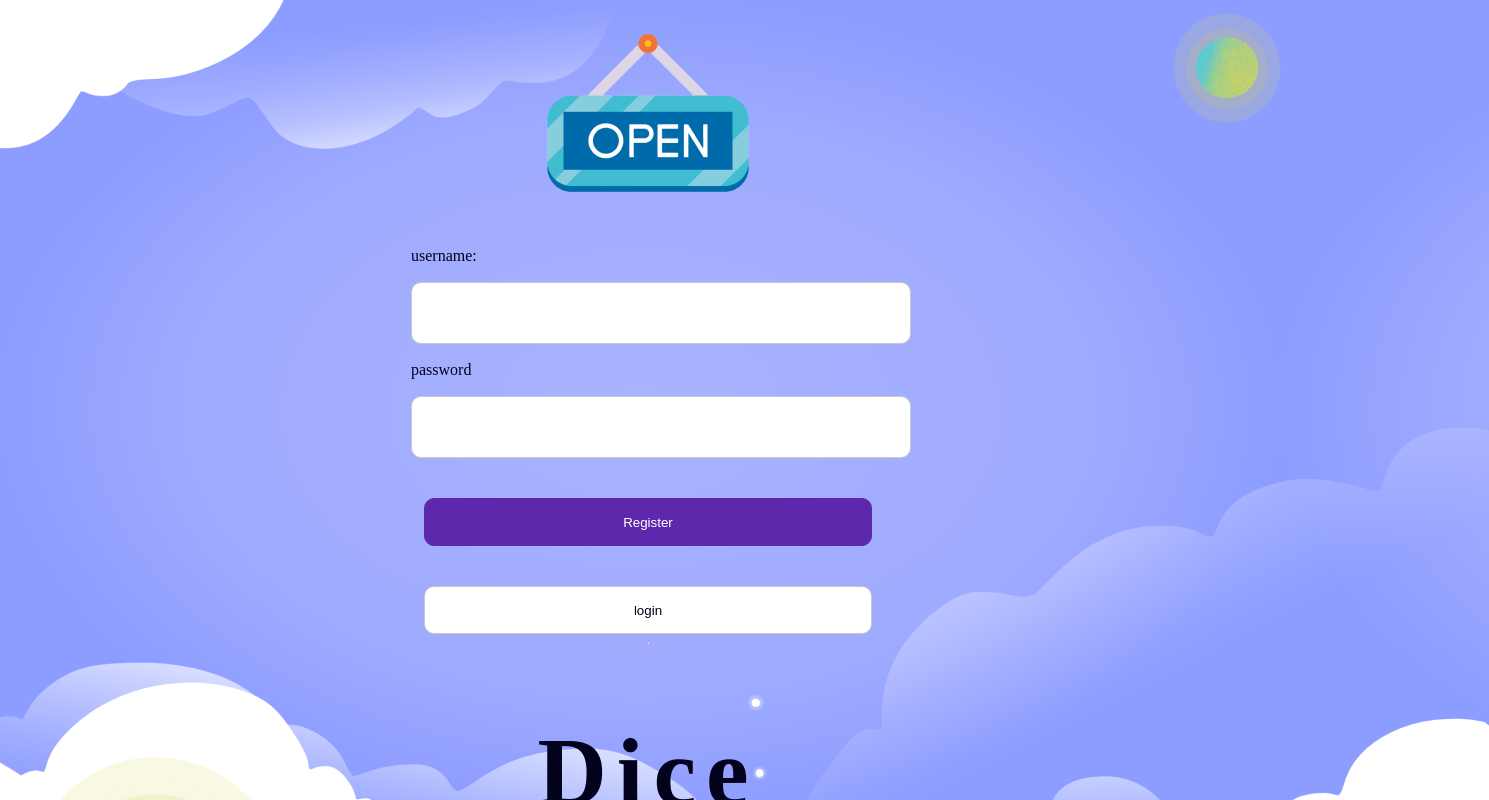
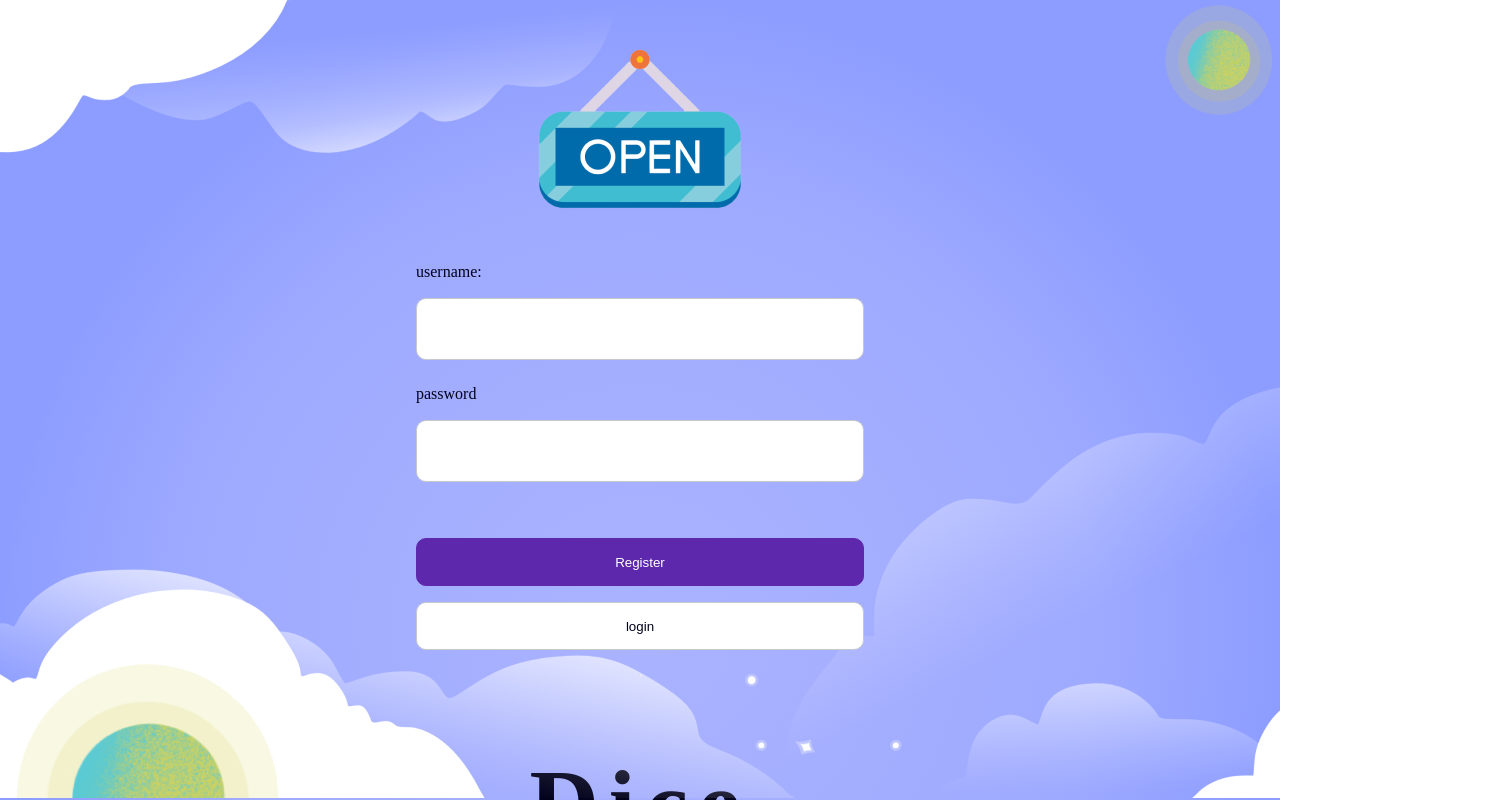
Before and after one commit to ya850805/map-dice-frontend, a Vue app: page / in a window 1280 px wide. Shown: the top 800 px of the page, 1489 px wide, since content can reach past the window. Built offline with nearby package versions, Linux system fonts and the light colour scheme.

Commit message:
feat:RWD css setting.

```diff
--- a/index.html
+++ b/index.html
@@ -8,14 +8,7 @@
 </head>
 <body>
 
-<div id="app">
-
-</div>
-
-
-<!--            <img src="./src/assets/images/bg-top-R.png" width="122" height="123" class="img-bg-top-R"/>-->
-<!--            <img src="./src/assets/images/bg-bottom.png" width="1682" height="482" class="img-bg-bottom"/>-->
-
+<div id="app"></div>
 <script type="module" src="/src/main.ts"></script>
 </body>
 </html>
--- a/src/App.vue
+++ b/src/App.vue
@@ -2,28 +2,32 @@
   <div class="img-bg-top-L"></div>
   <div class="img-bg-top-R"></div>
   <div class="img-bg-bottom"></div>
-
-  <img src="./assets/images/img-open.png" alt="" height="222" width="222"/>
-  <div class="flex-col">
+  <div class="function-content">
+    <div class="img-open"></div>
+<!--    <img src="./assets/images/img-open.png" alt="" height="222" width="222"/>-->
+    <div class="flex-col w-100">
       <p>username:</p>
       <input type="text" v-model="username"/>
     </div>
-  <div class="flex-col">
+    <div class="flex-col w-100">
       <p>password</p>
       <input type="password" v-model="password"/>
     </div>
 
+    <div class="flex-col w-100 mt-48">
       <button @click="register()">Register</button>
       <button class="btn-sec" @click="login" v-if="loginUser == ''">login</button>
       <div v-if="loginUser != ''">
         Hi {{ loginUser }}
         <button class="btn-sec" @click="logout">logout</button>
       </div>
+    </div>
 
     <hr>
 
+    <!--  <div v-if="loginUser != ''">-->
+    <div>
       <h1>Dice</h1>
-  <div v-if="loginUser != ''">
       Place type:
       <select v-model="type">
         <option value="restaurant">restaurant</option>
@@ -55,6 +59,7 @@
           </span>
         </span>
     </div>
+  </div>
 </template>
 
 <script setup lang="ts">
@@ -81,7 +86,7 @@ let detailReviews: any[] = ref([]).value
 
 onMounted(() => {
   const jwt = window.localStorage.getItem("jwt")
-  if(jwt != null) {
+  if (jwt != null) {
     axios.get(`${BACKEND_URL}/users/${jwt}`)
         .then(res => {
           loginUser.value = res.data.data
@@ -142,7 +147,7 @@ function getLocationThenDice() {
 
 function getPlaceDetail() {
   const id = placeId.value
-  if(id == '') {
+  if (id == '') {
     alert('please dice first.')
     return
   }
@@ -160,10 +165,10 @@ function getPlaceDetail() {
         reviews.forEach(r => {
           detailReviews.push(
               {
-                "author_name" : r.author_name,
-                "rating" : r.rating,
-                "relative_time_description" : r.relative_time_description,
-                "text" : r.text
+                "author_name": r.author_name,
+                "rating": r.rating,
+                "relative_time_description": r.relative_time_description,
+                "text": r.text
               }
           )
         })
--- a/src/assets/base.css
+++ b/src/assets/base.css
@@ -72,6 +72,11 @@ h4, .fz-h4 {
     width: 100%;
 }
 
+.mt-48 {
+    margin-top: 48px;
+}
+
+
 /*@media (prefers-color-scheme: dark) {*/
 /*    :root {*/
 /*        --color-background: var(--vt-c-black);*/
--- a/src/assets/layout.css
+++ b/src/assets/layout.css
@@ -2,10 +2,15 @@
     display: flex;
     justify-content: center;
     align-items: center;
-    flex-wrap: wrap;
+    /*flex-wrap: wrap;*/
     flex-direction: column;
-    width: 100%;
+    max-width: 100%;
+    min-width: auto;
+    padding: 24px;
     position: relative;
+    background: radial-gradient(50% 50% at 50% 50%, #AAB3FE 0%, #9EAAFF 71.18%, #8D9DFF 100%);
+
+    /*min-height: 100vh;*/
     /*height: 100%;*/
 }
 
@@ -20,12 +25,14 @@
 body {
     /*display: flex;*/
     width: 100vw;
-    height:100vh;
-    position: relative;
+    height: 100vh;
+    position: absolute;
     top: 0;
     left: 0;
     right: 0;
     bottom: 0;
+    margin: 0!important;
+    padding: 0!important;
     line-height: 20px;
     /*justify-content: center;*/
     /*align-items: center;*/
@@ -33,13 +40,28 @@ body {
     /*background: var(--gradient-bg);*/
     /*background-image: url("../images/img_bg.png");*/
     /*background-size: cover;*/
-    background: radial-gradient(50% 50% at 50% 50%, #AAB3FE 0%, #9EAAFF 71.18%, #8D9DFF 100%);
     /*background-image: url(./images/bg-top-L.png), url(./images/bg-top-R.png),url(./images/bg-bottom.png);*/
     font-family: 'Manrope';
     font-size: var(--font-size-base);
     color: var(--txt-default);
     overflow-x: hidden;
     overflow-y: auto;
+}
+
+.function-content {
+    display: flex;
+    justify-content: center;
+    align-items: center;
+    flex-direction: column;
+    width: 100%;
+    max-width: 448px;
+    min-width: auto;
+    /*margin: 0 16px;*/
+}
+
+.function-content img,p, button, input, i, svg {
+    z-index: 1;
+    width: 100%;
 }
 
 /*a,*/
--- a/src/assets/modules.css
+++ b/src/assets/modules.css
@@ -4,16 +4,16 @@ input {
     flex-direction: row;
     align-items: center;
     padding: 10px 12px;
-    min-width: 100%;
-    width: 448px;
+
+    width: auto;
     height: 40px;
     max-height: 40px;
+    margin-bottom: 8px;
 
     background: var(--white);
     color: var(--txt-default);
     border: 1px solid var(--sec-gray);
     border-radius: 10px;
-
 }
 
 /* @元件-按鈕 primary---------------------------------------------------------------------------------------------- */
@@ -24,34 +24,44 @@ button {
     align-items: center;
     padding: 14px 16px;
 
-    width: 448px;
+    width: 100%;
     height: 48px;
     max-height: 48px;
-    margin-top: 40px;
+    margin-bottom: 16px;
 
     /* primary */
     background: var(--primary);
     color: var(--white);
     border: 1px solid var(--primary);
     border-radius: 10px;
+    cursor: pointer;
 }
 
-button.btn-sec{
+button.btn-sec {
     background: var(--white);
     color: var(--txt-default);
     border: 1px solid var(--sec-gray);
 }
 
 /* @圖示-image ---------------------------------------------------------------------------------------------- */
+.img-open {
+    background-image: url("images/img-open.png");
+    width: 222px;
+    height: 222px;
+    z-index: 0;
+    pointer-events: none;
+}
+
 .img-bg-top-L {
     /*display: block; */
     position: absolute;
-    top: -12px;
-    left: -10px;
+    top: 0;
+    left: 0;
     background-image: url("images/bg-top-L.png");
     width: 648px;
     height: 170px;
-    z-index: -1;
+    z-index: 0;
+    pointer-events: none;
 }
 
 .img-bg-top-R {
@@ -62,15 +72,17 @@ button.btn-sec{
     background-image: url("images/bg-top-R.png");
     width: 122px;
     height: 123px;
-    z-index: -1;
+    z-index: 0;
+    pointer-events: none;
 }
 
 .img-bg-bottom {
     /*display: block;*/
-    position: absolute;
+    position: fixed;
     bottom: 0;
     background-image: url("images/bg-bottom.png");
     width: 1682px;
     height: 482px;
-    z-index: -1;
+    z-index: 0;
+    pointer-events: none;
 }
```
Lines whose indentation alone changed are shown as unchanged.
